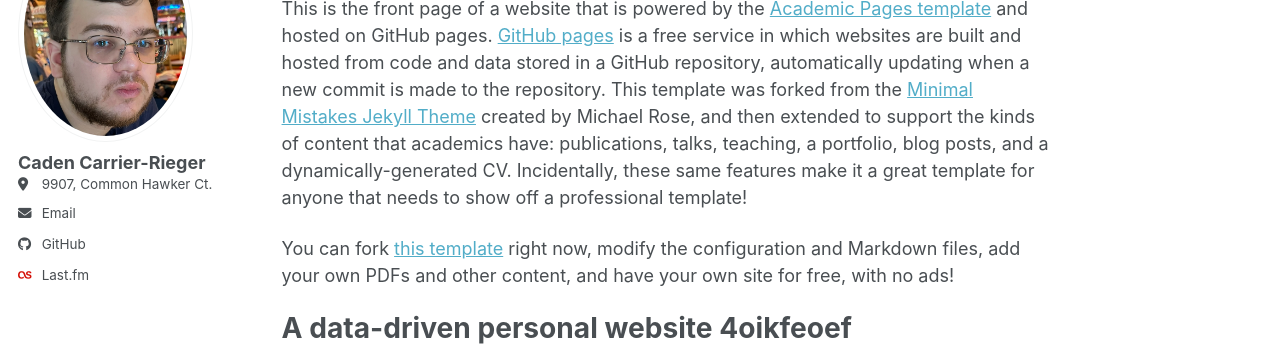
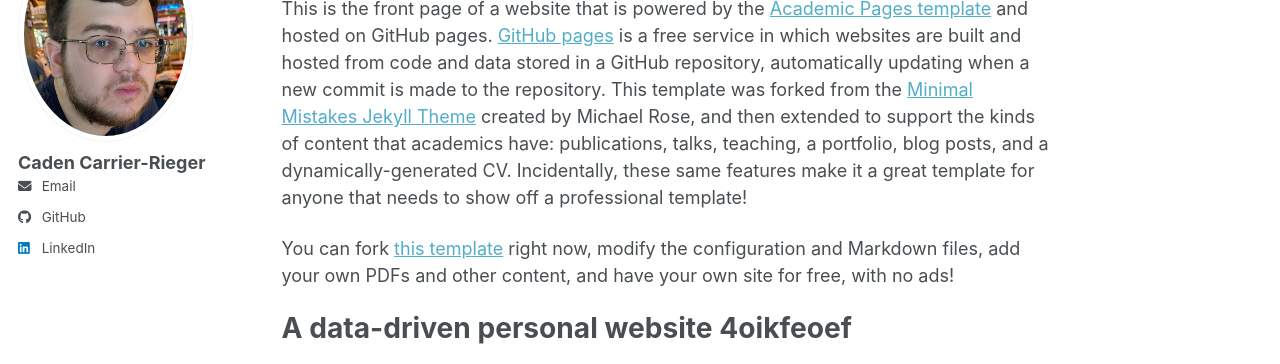
Before and after one commit to cadenrieger-lgtm/cadenrieger-lgtm.github.io, a Jekyll site: the page built from _pages/about.md, in a window 1280 px wide. Shown: the part 176-540 px from the top of the page. Built offline with Jekyll 4.4.1, drawn with Linux system fonts in a browser that asks for light colours; a script bundle is joined from its source files by our own code; library files that are not in the unit come from our copies.

Commit message:
Refactor location and social media fields in config
Updated location fields and reorganized social media links.

```diff
--- a/_config.yml
+++ b/_config.yml
@@ -27,7 +27,8 @@ author:
   name             : "Caden Carrier-Rieger"
   pronouns         : # example: "she/her"
   bio              : #"Short biography for the left-hand sidebar"
-  location         : "9907, Common Hawker Ct., Conroe, Texas"
+  Address          : "9907 Common Hawker Ct."
+  State            : "Texas"
   employer         : #
   uri              : # URL
   email            : "caden.rieger@gmail.com"
@@ -65,8 +66,8 @@ author:
   google_plus      : # Username
   keybase          : # Username
   instagram        : # Username
-  lastfm           : "Caden Rieger, www.linkedin.com/in/caden-rieger-5a0147301"
-  linkedin         : # Username
+  lastfm           : # UserName
+  linkedin         : "Caden Rieger, www.linkedin.com/in/caden-rieger-5a0147301"
   mastodon         : # URL
   medium           : # URL
   pinterest        : # Username
```
